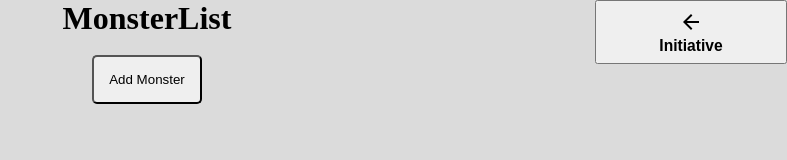
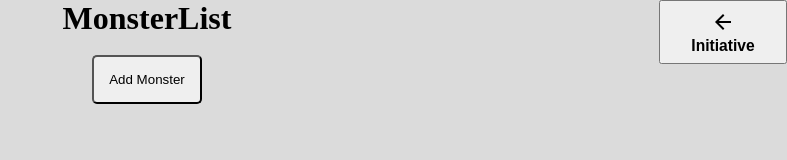
Before and after one commit to odylic/dm_monster_screen, a React app: page / in a window 1280 px wide. Shown: the whole page, without its empty margins (493-1280 px from the left). Built offline with nearby package versions, Linux system fonts and the light colour scheme.

Commit message:
fixed scrolling

```diff
--- a/src/App.scss
+++ b/src/App.scss
@@ -2,6 +2,7 @@
   margin: 0;
   padding: 0;
   box-sizing: border-box;
+
 }
 
 
@@ -14,8 +15,7 @@
   height: 100vh;
   width: 100vw;
   background: rgb(219, 219, 219);
-
-
+  overflow: scroll;
 }
 
 .header {
@@ -58,13 +58,13 @@
   position: fixed;
   left: 0;
   top: 0;
-  transform: translate3d(85vw, 0, 0);
+  transform: translate3d(90vw, 0, 0);
   transition: transform 0.3s cubic-bezier(0, 0.52, 0, 1);
   width: 20vw;
   height: 100vh;
 
 .showInitiativeButton {
-  width: 15vw;
+  width: 10vw;
   height: 8vh;
 }
 
```
Also changed, not shown: 1 other file.
